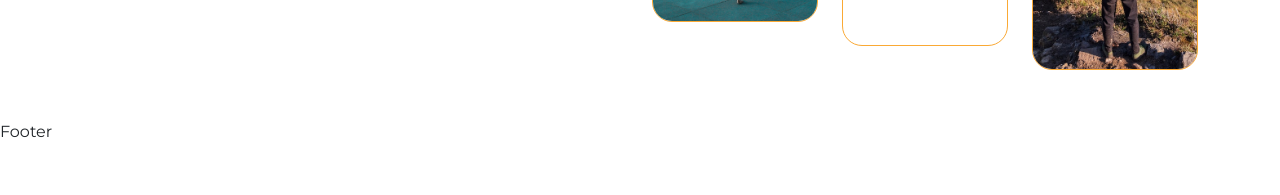
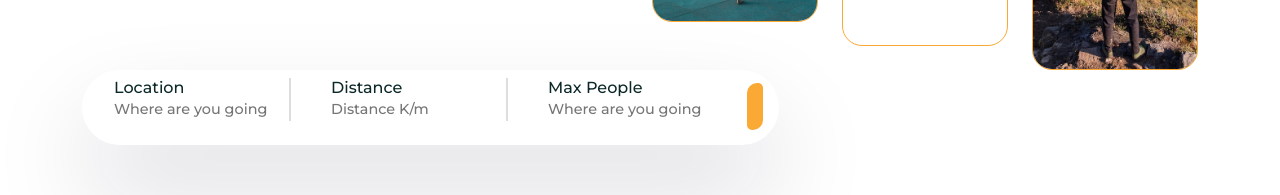
Before and after one commit to luthanhy/WebBooking_Travel_React_Mongo, a React (Create React App) app in the folder Web_Booking_Travel/tour-management/frontend/: page /home in a window 1280 px wide. Shown: the part 490-685 px from the top of the page. Built offline with nearby package versions, Linux system fonts and the light colour scheme; grey boxes are pictures that could not be loaded; the HTML template or start-up script is replaced by a standard one; a web font is replaced by a local one.

Commit message:
complete searching bar in menu

```diff
--- a/Web_Booking_Travel/tour-management/frontend/src/pages/Home.jsx
+++ b/Web_Booking_Travel/tour-management/frontend/src/pages/Home.jsx
@@ -1,6 +1,7 @@
 import React from 'react'
 import {Container,Row,Col} from 'reactstrap'
 import Subtitle from "../shared/Subtitle"
+import SearchBar from '../shared/SearchBar'
 import "../styles/home.css"
 import heroImg from '../assets/images/hero-img01.jpg'
 import heroImg02 from '../assets/images/hero-img02.jpg'
@@ -42,6 +43,7 @@ const Home = () => {
               <img src={heroImg02} alt='' ></img>
             </div>
           </Col>
+          <SearchBar/>
         </Row>
       </Container>
     </section>
--- /dev/null
+++ b/Web_Booking_Travel/tour-management/frontend/src/shared/SearchBar.jsx
@@ -0,0 +1,59 @@
+import React,{useRef} from 'react'
+import '../styles/searchbar.css'
+import { Col, Form, FormGroup } from 'reactstrap'
+const SearchBar = () => {
+    const locationRef = useRef('')
+    const distanceRef = useRef(0)
+    const maxGroupSizeRef = useRef(0)
+
+    const SearchHandle = () => {
+        const location = locationRef.current.value
+        const distance = distanceRef.current.value
+        const maxgroupsize = maxGroupSizeRef.current.value
+
+        if(location === '' || distance ==='' || maxgroupsize ===''){
+            return alert("Fail searching")
+        }
+    }
+
+    return (
+    <Col lg="12">
+        <div className="search_bar">
+            <Form className=" d-flex align-items-center gap-4">
+                <FormGroup className=" d-flex gap-3 form__group form__group_fast">
+                    <span>
+                        <i className=' ri-map-pin-line'></i>
+                    </span>
+                    <div>
+                        <h6>Location</h6>
+                        <input input="text" placeholder="Where are you going" ref={locationRef}></input>
+                    </div>
+                </FormGroup>
+                <FormGroup className=" d-flex gap-3 form__group form__group_fast">
+                    <span>
+                        <i className='ri-map-pin-time-line'></i>
+                    </span>
+                    <div>
+                        <h6>Distance</h6>
+                        <input input="number" placeholder="Distance K/m" ref={distanceRef}></input>
+                    </div>
+                </FormGroup>
+                <FormGroup className="d-flex gap-3 form__group form__group_last">
+                    <span>
+                        <i className=' ri-group-line'></i>
+                    </span>
+                    <div>
+                        <h6>Max People</h6>
+                        <input input="number" placeholder="Where are you going" ref={maxGroupSizeRef}></input>
+                    </div>
+                </FormGroup>
+                <span className='search_icon' type="submit" onClick={SearchHandle}>
+                    <i className='ri-search-line'></i>
+                </span>
+                </Form>
+        </div>
+    </Col>
+)
+}
+
+export default SearchBar
--- /dev/null
+++ b/Web_Booking_Travel/tour-management/frontend/src/styles/searchbar.css
@@ -0,0 +1,41 @@
+.search_bar{
+    padding: 0.5rem 1rem;
+    border-radius: 50px;
+    -webkit-border-radius: 50px;
+    -moz-border-radius: 50px;
+    -ms-border-radius: 50px;
+    -o-border-radius: 50px;
+    box-shadow: rgba(17, 12, 46, 0.15)  0px 48px 100px 0;
+    width: max-content;
+}
+.form__group span{
+    font-size: 1.8rem;
+    color: #ee6e6e;
+}
+.form__group input{
+    border: none;
+    font-size: .9rem;
+    color: var(--heading-color);
+    font-weight: 500;
+}
+.form__group input:focus{
+    outline: none;
+}
+.form__group h6{
+    margin-bottom: 0;
+}
+.form__group_fast{
+    border-right:2px solid #ddd;
+}
+.search_icon i{
+    font-size:1.6rem ;
+    padding: 0.5rem;
+    background-color: var(--secondary-color);
+    color: #fff;
+    border-radius: 10px 5px 10px 5px;
+    cursor: pointer;
+    -webkit-border-radius: 10px 5px 10px 5px;
+    -moz-border-radius: 10px 5px 10px 5px;
+    -ms-border-radius: 10px 5px 10px 5px;
+    -o-border-radius: 10px 5px 10px 5px;
+}
```
